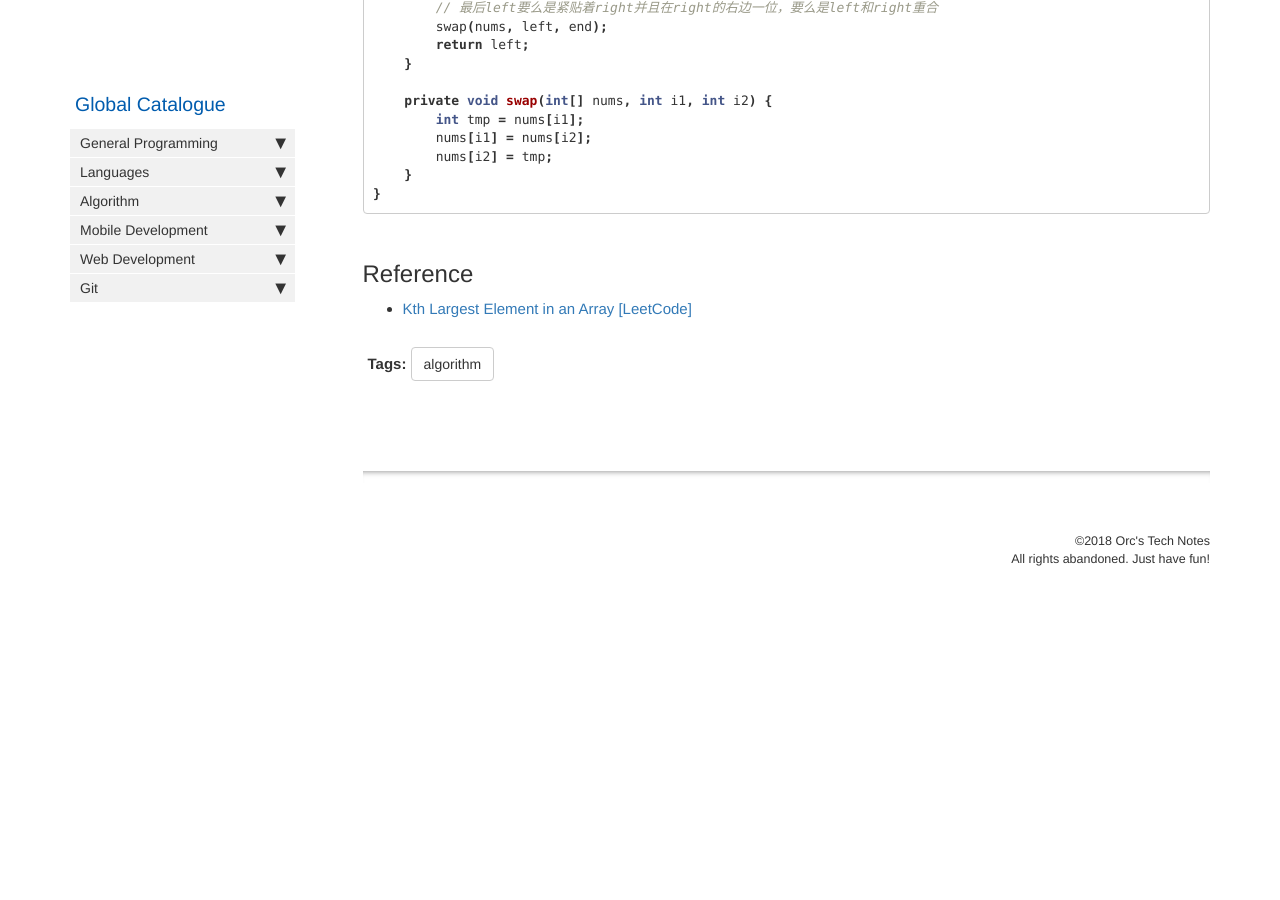
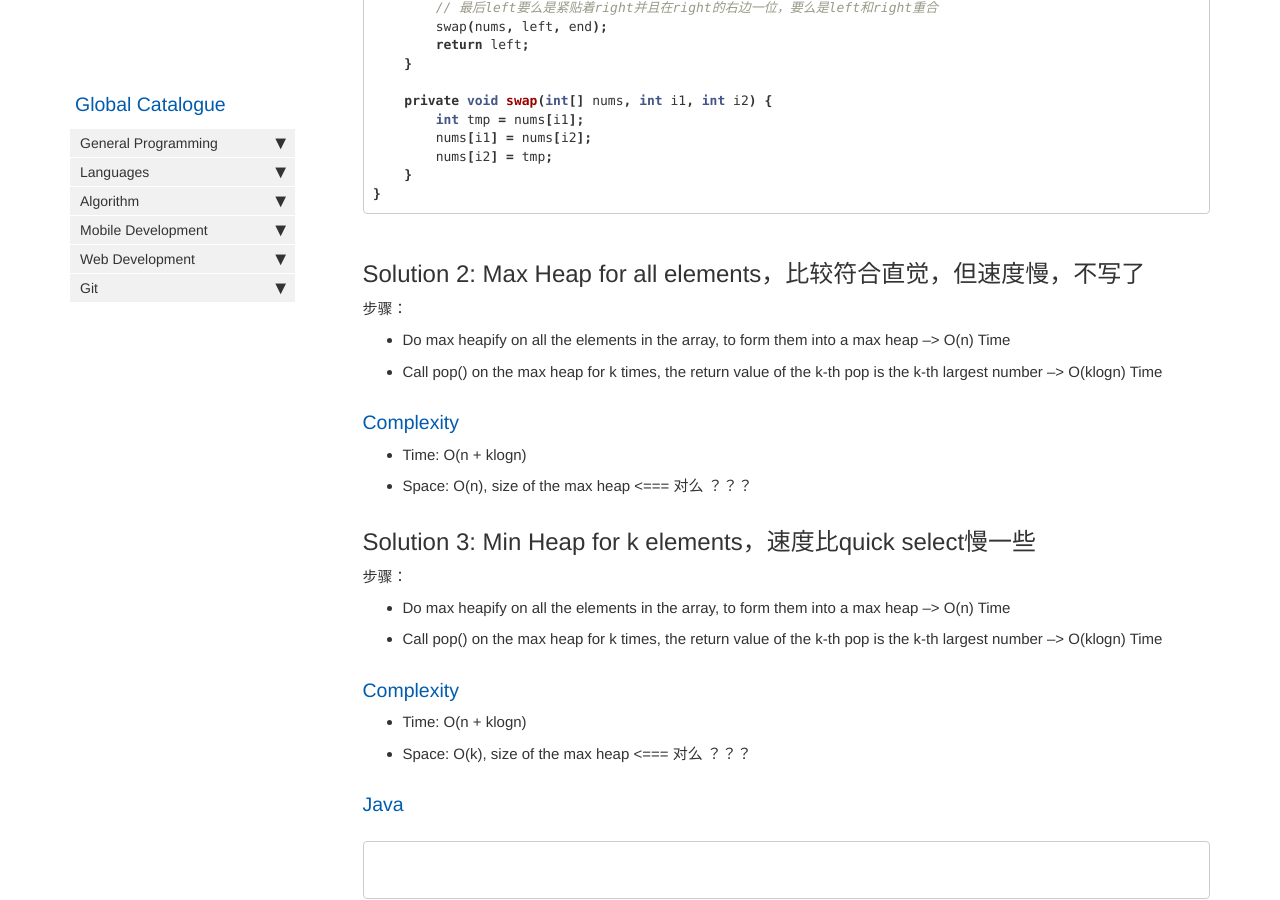
Before and after one commit to HungryOrc/hungryorc.github.io, a Jekyll site: the page built from pages/algorithm/algorithm_kth_largest_element_in_array.md, in a window 1280 px wide and 900 px high, scrolled down 1684 px. Built offline with Jekyll 4.4.1, drawn with Linux system fonts in a browser that asks for light colours; nearby versions of some CDN libraries; comment, search, counter and statistics services are not loaded; before the commit the page ends 2303 px from its top, so only the background shows below that.

Commit message:
Update algorithm_kth_largest_element_in_array.md

````diff
--- a/pages/algorithm/algorithm_kth_largest_element_in_array.md
+++ b/pages/algorithm/algorithm_kth_largest_element_in_array.md
@@ -93,6 +93,31 @@ public class Solution {
 }
 ```
 
+## Solution 2: Max Heap for all elements，比较符合直觉，但速度慢，不写了
+步骤：
+* Do max heapify on all the elements in the array, to form them into a max heap --> O(n) Time
+* Call pop() on the max heap for k times, the return value of the k-th pop is the k-th largest number --> O(klogn) Time
+
+### Complexity
+* Time: O(n + klogn)
+* Space: O(n), size of the max heap <=== 对么 ？？？
+
+
+## Solution 3: Min Heap for k elements，速度比quick select慢一些
+步骤：
+* Do max heapify on all the elements in the array, to form them into a max heap --> O(n) Time
+* Call pop() on the max heap for k times, the return value of the k-th pop is the k-th largest number --> O(klogn) Time
+
+### Complexity
+* Time: O(n + klogn)
+* Space: O(k), size of the max heap <=== 对么 ？？？
+
+### Java
+```java
+
+
+```
+
 ## Reference
 * [Kth Largest Element in an Array [LeetCode]](https://leetcode.com/problems/kth-largest-element-in-an-array/description/)
 
````
